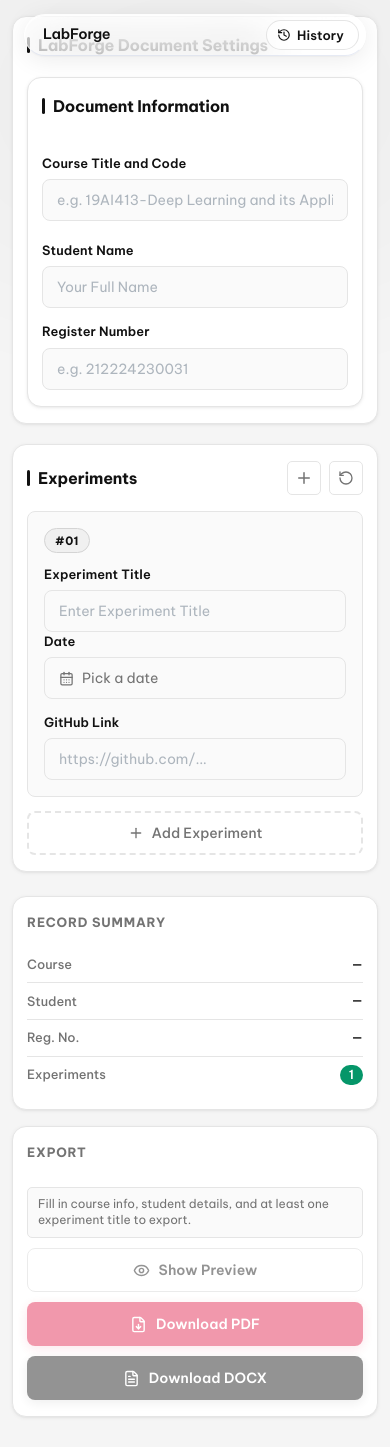
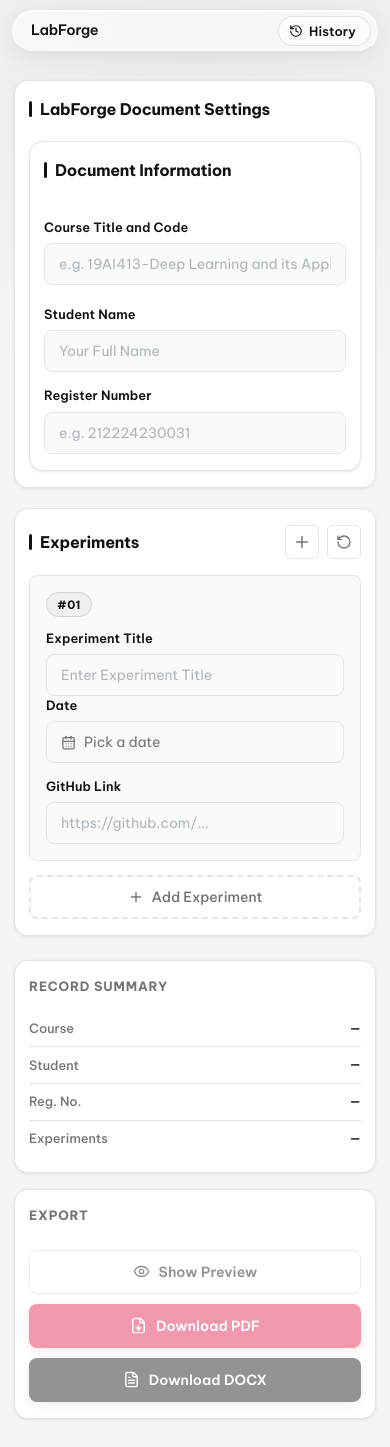
Before and after one commit to balasaravanank/LabForge, a Next.js app: page / in a window 390 px wide. Built offline with nearby package versions, Linux system fonts and the light colour scheme.

Commit message:
Fix : Minor issues

```diff
--- a/src/app/globals.css
+++ b/src/app/globals.css
@@ -1040,9 +1040,14 @@
   .form-grid-full { grid-template-columns: 1fr; }
   .form-grid-two { grid-template-columns: 1fr; }
   .header-badge { display: none; }
+  .main-content { padding-top: 88px; }
 }
 
 @media (max-width: 500px) {
-  .main-content { padding: 16px 12px; }
+  .pill-header-container {
+    width: calc(100% - 24px);
+    top: 10px;
+  }
+  .main-content { padding: 80px 14px 28px; }
   .card { padding: 16px 14px; }
 }
--- a/src/app/page.tsx
+++ b/src/app/page.tsx
@@ -1,6 +1,6 @@
 "use client";
 
-import { useState } from "react";
+import { useState, useEffect } from "react";
 import DocumentInfoForm from "@/components/DocumentInfoForm";
 import ExperimentList from "@/components/ExperimentList";
 import PreviewModal from "@/components/PreviewModal";
@@ -10,6 +10,7 @@
 import { Eye, FileDown, FileText, Sparkles } from "lucide-react";
 import { v4 as uuidv4 } from "uuid";
 import Header from "@/components/Header";
+import { loadSavedProfile, useSaveProfile } from "@/lib/useStudentProfile";
 
 const defaultDocInfo: DocumentInfo = {
   courseFullTitle: "",
@@ -28,6 +29,24 @@
   const [showHistory, setShowHistory] = useState(false);
   const [loading, setLoading] = useState<"pdf" | "docx" | null>(null);
   const { entries, addEntry, deleteEntry, clearAll } = useHistory();
+  const saveProfile = useSaveProfile();
+
+  // Hydrate saved profile after mount (client-only, avoids SSR mismatch)
+  useEffect(() => {
+    const profile = loadSavedProfile();
+    if (profile.studentName || profile.registerNumber) {
+      setDocInfo((prev) => ({
+        ...prev,
+        studentName: profile.studentName,
+        registerNumber: profile.registerNumber,
+      }));
+    }
+  }, []);
+
+  // Persist student identity on every change
+  useEffect(() => {
+    saveProfile(docInfo.studentName, docInfo.registerNumber);
+  }, [docInfo.studentName, docInfo.registerNumber, saveProfile]);
 
   const handleDownloadPDF = async () => {
     setLoading("pdf");
@@ -108,16 +127,18 @@
                 </div>
                 <div className="summary-row">
                   <span className="summary-label">Experiments</span>
-                  <span className="summary-value exp-count">{experiments.length}</span>
+                  {(() => {
+                    const filled = experiments.filter((e) => e.title.trim()).length;
+                    return filled > 0
+                      ? <span className="summary-value exp-count">{filled}</span>
+                      : <span className="summary-value">—</span>;
+                  })()}
                 </div>
               </div>
 
               {/* Actions */}
               <div className="actions-card card">
                 <h3 className="summary-title">Export</h3>
-                {!isReady && (
-                  <p className="not-ready-msg">Fill in course info, student details, and at least one experiment title to export.</p>
-                )}
                 <button
                   className="action-btn preview-btn"
                   onClick={() => setShowPreview(true)}
--- /dev/null
+++ b/src/lib/useStudentProfile.ts
@@ -0,0 +1,30 @@
+"use client";
+
+import { useEffect, useCallback } from "react";
+
+const PROFILE_KEY = "lab-student-profile";
+
+type Profile = { studentName: string; registerNumber: string };
+
+function readProfile(): Profile {
+  if (typeof window === "undefined") return { studentName: "", registerNumber: "" };
+  try {
+    const raw = localStorage.getItem(PROFILE_KEY);
+    return raw ? (JSON.parse(raw) as Profile) : { studentName: "", registerNumber: "" };
+  } catch {
+    return { studentName: "", registerNumber: "" };
+  }
+}
+
+export function loadSavedProfile(): Profile {
+  return readProfile();
+}
+
+export function useSaveProfile() {
+  return useCallback((name: string, regNo: string) => {
+    if (typeof window === "undefined") return;
+    try {
+      localStorage.setItem(PROFILE_KEY, JSON.stringify({ studentName: name, registerNumber: regNo }));
+    } catch {}
+  }, []);
+}
```
